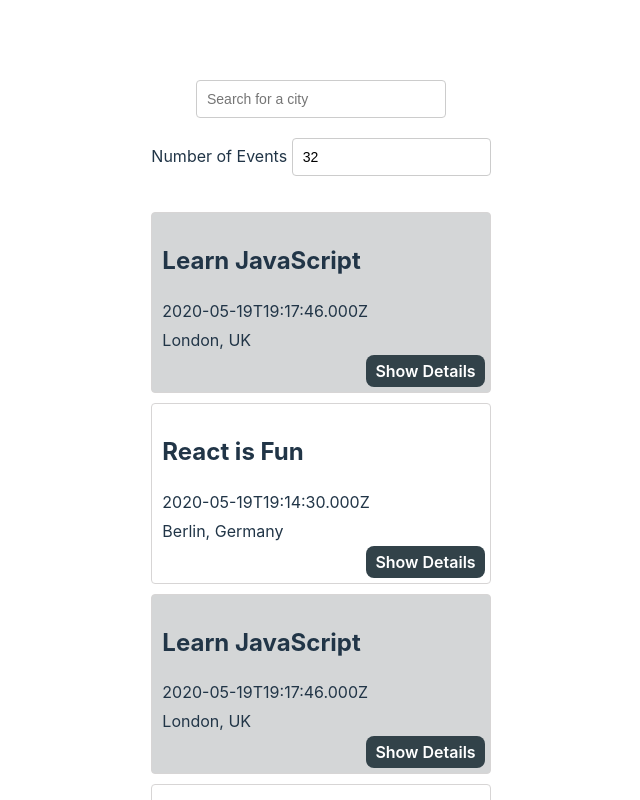
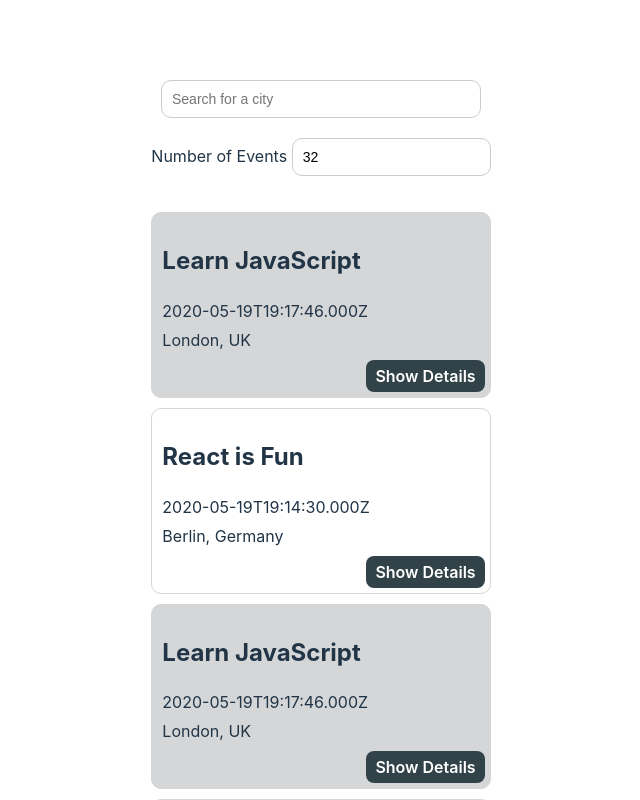
Before and after one commit to Mezekr/mezimeet, a React (Vite) app: page / in a window 1280 px wide. Shown: the top 800 px of the page, without its empty margins (319-959 px from the left). Built offline with nearby package versions, Linux system fonts and the light colour scheme; what atatus-spa would draw is missing.

Commit message:
refactor app stlye sheet

```diff
--- a/src/App.css
+++ b/src/App.css
@@ -2,10 +2,9 @@
 * {
 	box-sizing: border-box;
 }
-
 .App {
 	text-align: center;
-	padding: 5rem;
+	padding: 5rem 0.2rem 0.5rem;
 	margin: auto;
 }
 
@@ -21,7 +20,7 @@ p {
 input[type='text'],
 input[type='number'] {
 	padding: 8px 6px 8px 10px;
-	border-radius: 4px;
+	border-radius: 10px;
 	outline: none;
 	border: 1px solid #ccc;
 	font-size: 14px;
@@ -32,7 +31,7 @@ input[type='number'] {
 }
 
 .city {
-	width: 250px;
+	width: 320px;
 }
 
 #city-search {
@@ -56,7 +55,7 @@ input[type='number'] {
 .suggestions > li {
 	text-align: left;
 	padding: 8px 6px 8px 10px;
-	background-color: #e8e6e6;
+	background-color: #eee;
 	cursor: default;
 }
 
@@ -66,15 +65,15 @@ input[type='number'] {
 }
 
 .suggestions > li:hover {
-	background-color: #e6e7e9;
+	background-color: #bcdcdb;
 }
 
 .event {
-	padding: 10px 10px 35px;
+	padding: 10px 10px 40px;
 	margin-bottom: 10px;
 	text-align: left;
 	border: 1px solid #d7d5d5;
-	border-radius: 4px;
+	border-radius: 10px;
 	position: relative;
 }
 .event:nth-child(odd) {
@@ -112,20 +111,18 @@ input[type='number'] {
 
 @media (prefers-color-scheme: dark) {
 	.suggestions > li {
-		text-align: left;
-		padding: 8px 6px 8px 10px;
-		background-color: #0b6c18;
-		cursor: default;
+		background-color: #075168;
 	}
 	.suggestions > li:hover {
-		background-color: #808383;
+		background-color: #dbdede;
+		color: #00060b;
 	}
 
 	.event:nth-child(odd) {
-		background-color: #3e3c3c;
+		background-color: #0e3452;
 	}
 	.event:hover {
-		background-color: #6c6d6d;
+		background-color: #36424e;
 	}
 	.showDetailsBtn {
 		background-color: #67b9de;
@@ -135,6 +132,6 @@ input[type='number'] {
 
 	.showDetailsBtn:hover {
 		border-color: #00060b;
-		background-color: #039df6;
+		background-color: #059ef7;
 	}
 }
```
